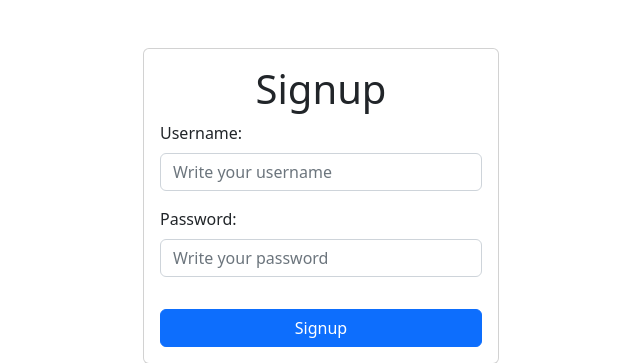
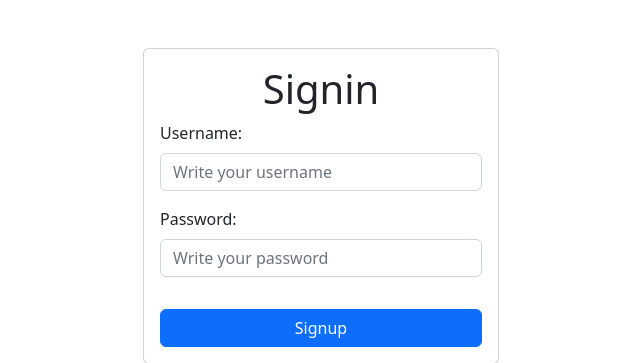
Before and after one commit to anchome/django-auth-crud, a Django app: page /signin/ in a window 1280 px wide. Shown: the part 56-419 px from the top of the page, without its empty margins (319-959 px from the left). Run offline with Django 4.2, Linux system fonts and the light colour scheme.

Commit message:
Update signin.html

```diff
--- a/tasks/templates/signin.html
+++ b/tasks/templates/signin.html
@@ -4,7 +4,7 @@
     <section class="col-md-4 offset-md-4 mt-5">
       <form method="POST" class="card card-body">
         {% csrf_token %}
-        <h1 class="text-center">Signup</h1>
+        <h1 class="text-center">Signin</h1>
         <div class="mb-3">
           <div class="mb-3">
             <label for="username" class="form-label">Username:</label>
```
